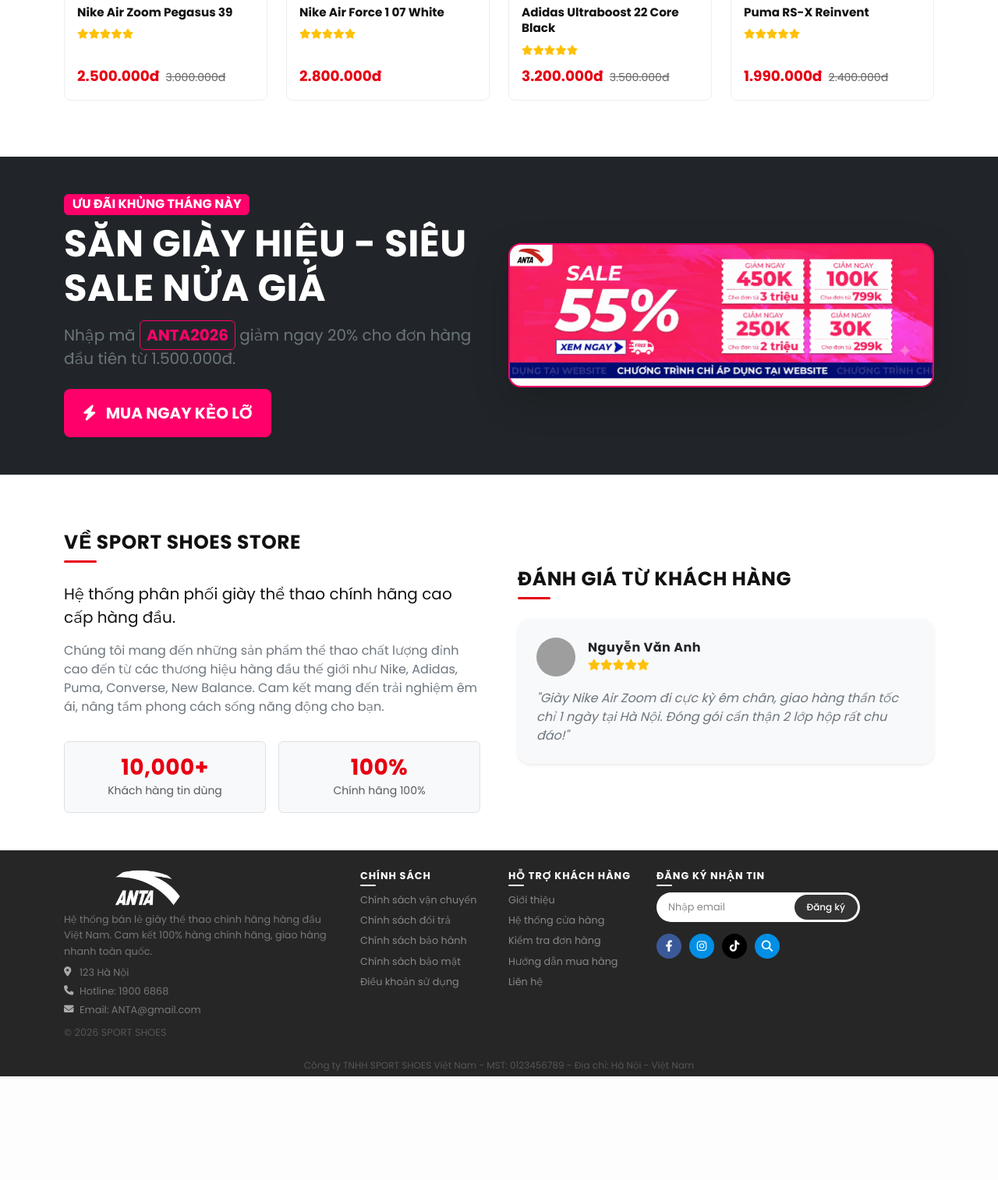
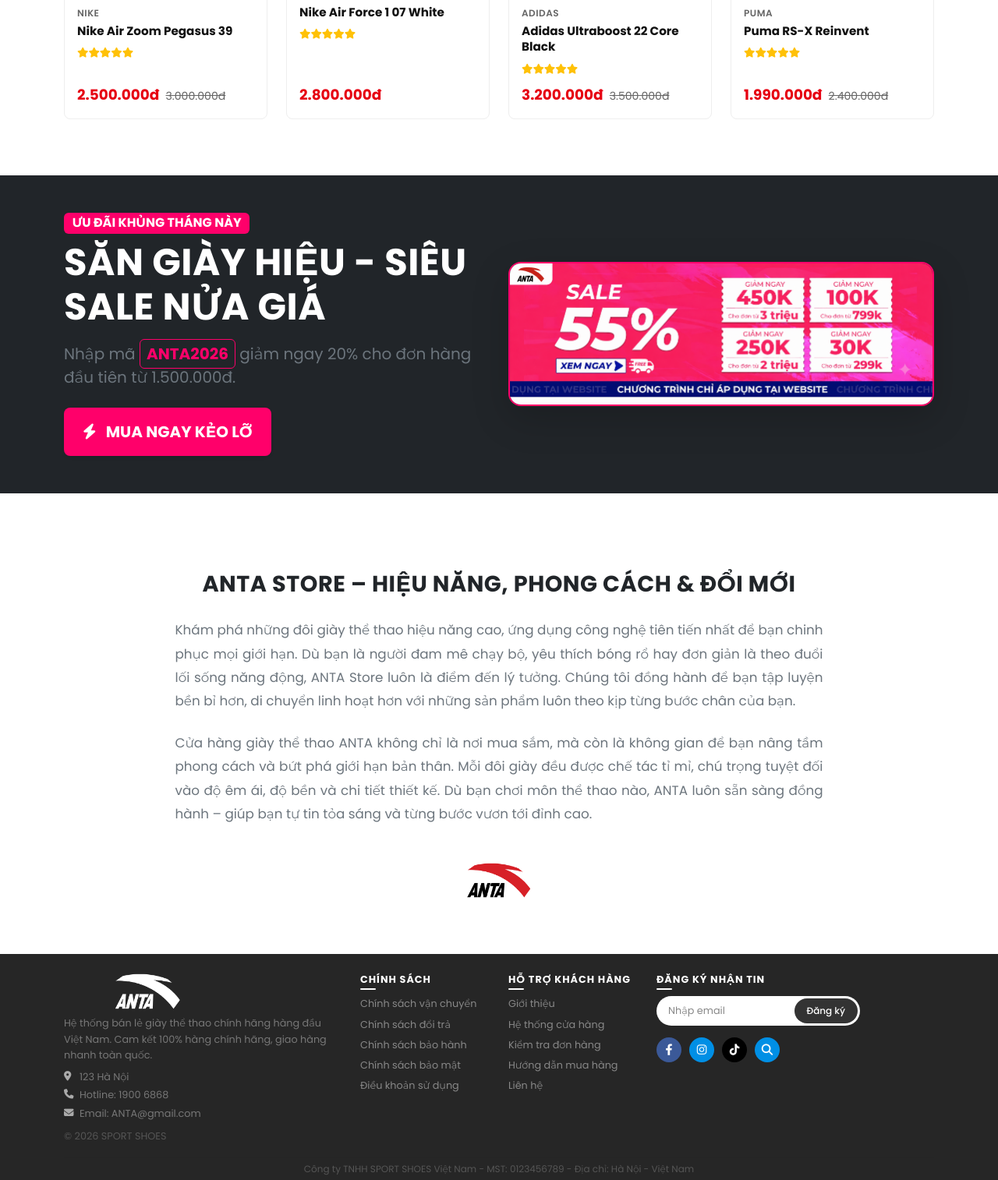
Before and after one commit to minhphi2302/sport-shoes-website, a PHP site: page / in a window 1280 px wide. Shown: the part 1808-3322 px from the top of the page at 78% size. Before the commit the page ends 3189 px from the top, so only its background shows below. Run offline with PHP 8.4, Linux system fonts and the light colour scheme; data that the repository does not hold is empty; grey boxes are pictures that could not be loaded.

Commit message:
[Client] - Trang người dùng

```diff
--- a/app/Views/client/home.php
+++ b/app/Views/client/home.php
@@ -174,19 +174,19 @@
                                         <?php
                                             $discountPercent = round((($product['price'] - $product['sale_price']) / $product['price']) * 100);
                                         ?>
-                                        <div class="badge-ribbon badge-ribbon-red">-<?= $discountPercent ?>%</div>
+                                        <div class="badge-ribbon badge-ribbon-red"><small>-</small><?= $discountPercent ?>%</div>
                                         <?php
                                             $fallbackImg = 'image/slide/slide' . (($product['product_id'] % 3) + 1) . '.avif';
                                             $imgSrc = !empty($product['image_url']) ? $product['image_url'] : $fallbackImg;
                                         ?>
                                         <div class="position-relative">
-                                            <a href="<?= ($_ENV['APP_URL'] ?? '') ?>/product/<?= $product['product_id'] ?>" class="text-decoration-none">
+                                            <a href="<?= ($_ENV['APP_URL'] ?? '') ?>/product/<?= $product['product_id'] ?>" class="text-decoration-none d-block">
                                                 <div style="background-color: #f8f9fa;" class="text-center p-2">
                                                     <img src="<?= htmlspecialchars(base_url($imgSrc)) ?>" class="img-fluid" style="height: 190px; object-fit: contain; width: 100%;" alt="<?= htmlspecialchars($product['name']) ?>">
                                                 </div>
                                             </a>
-                                            <div class="product-actions-overlay">
-                                                <a href="<?= ($_ENV['APP_URL'] ?? '') ?>/product/<?= $product['product_id'] ?>" class="btn-action-icon" title="Xem chi tiết"><i class="fa-solid fa-magnifying-glass"></i></a>
+                                            <div class="product-center-action">
+                                                <a href="<?= ($_ENV['APP_URL'] ?? '') ?>/product/<?= $product['product_id'] ?>" class="search-icon-btn" title="Xem chi tiết"><i class="fa-solid fa-magnifying-glass"></i></a>
                                             </div>
                                             <?php if (($product['quantity'] ?? 50) > 0): ?>
                                             <a href="<?= ($_ENV['APP_URL'] ?? '') ?>/cart/add/<?= $product['product_id'] ?>" class="btn-cart-hover position-absolute" style="bottom: 10px; right: 10px;" title="Thêm vào giỏ">
@@ -268,16 +268,17 @@
     <div class="container">
         <div class="d-flex flex-column flex-lg-row justify-content-between align-items-lg-center mb-4">
             <h2 class="section-title mb-3 mb-lg-0 text-uppercase fw-bold" style="font-size: 1.5rem;">GIÀY SNEAKER</h2>
-            <div class="d-flex flex-wrap gap-2">
+            <div class="d-flex flex-wrap gap-2" id="home-brand-filters">
                 <?php if (!empty($brands)): ?>
                     <?php foreach ($brands as $b): ?>
-                        <a href="<?= ($_ENV['APP_URL'] ?? '') ?>/products?brand_id=<?= $b['brand_id'] ?>" class="btn btn-brand-filter bg-transparent border btn-sm px-3 py-2 text-dark fw-semibold text-uppercase" style="font-size: 0.85rem;">GIÀY <?= htmlspecialchars($b['name']) ?></a>
+                        <a href="<?= ($_ENV['APP_URL'] ?? '') ?>/products?brand_id=<?= $b['brand_id'] ?>" class="btn btn-brand-filter bg-transparent border btn-sm px-3 py-2 text-dark fw-semibold text-uppercase" style="font-size: 0.85rem;" data-brand-id="<?= $b['brand_id'] ?>">GIÀY <?= htmlspecialchars($b['name']) ?></a>
                     <?php endforeach; ?>
                 <?php endif; ?>
-                <a href="<?= ($_ENV['APP_URL'] ?? '') ?>/products" class="btn btn-brand-filter bg-transparent border btn-sm px-3 py-2 text-dark fw-semibold text-uppercase" style="font-size: 0.85rem;">GIÀY CHÍNH HÃNG KHÁC</a>
+                <a href="#" class="btn btn-brand-filter bg-transparent border btn-sm px-3 py-2 text-dark fw-semibold text-uppercase active" style="font-size: 0.85rem;" data-brand-id="">TẤT CẢ</a>
             </div>
         </div>
 
+        <div id="home-product-container">
         <div class="row g-4">
             <?php if (!empty($featuredProducts)): ?>
                 <?php foreach ($featuredProducts as $product): ?>
@@ -295,7 +296,7 @@
                                     <?php
                                         $discountPercent = round((($product['price'] - $product['sale_price']) / $product['price']) * 100);
                                     ?>
-                                    <div class="badge-ribbon badge-ribbon-red" <?= $isNew ? 'style="left: 52px;"' : '' ?>>-<?= $discountPercent ?>%</div>
+                                    <div class="badge-ribbon badge-ribbon-red" <?= $isNew ? 'style="left: 43px;"' : '' ?>><small>-</small><?= $discountPercent ?>%</div>
                                 <?php endif; ?>
 
                                 <?php
@@ -305,8 +306,8 @@
                                 <a href="<?= ($_ENV['APP_URL'] ?? '') ?>/product/<?= $product['product_id'] ?>">
                                     <img src="<?= htmlspecialchars(base_url($imgSrc)) ?>" alt="<?= htmlspecialchars($product['name']) ?>">
                                 </a>
-                                <div class="product-actions-overlay">
-                                    <a href="<?= ($_ENV['APP_URL'] ?? '') ?>/product/<?= $product['product_id'] ?>" class="btn-action-icon" title="Xem chi tiết"><i class="fa-solid fa-magnifying-glass"></i></a>
+                                <div class="product-center-action">
+                                    <a href="<?= ($_ENV['APP_URL'] ?? '') ?>/product/<?= $product['product_id'] ?>" class="search-icon-btn" title="Xem chi tiết"><i class="fa-solid fa-magnifying-glass"></i></a>
                                 </div>
                                 <?php if (($product['quantity'] ?? 50) > 0): ?>
                                     <a href="<?= ($_ENV['APP_URL'] ?? '') ?>/cart/add/<?= $product['product_id'] ?>" class="btn-cart-hover" title="Thêm vào giỏ">
@@ -367,11 +368,14 @@
                 foreach ($demoProducts as $dp): ?>
                     <div class="col-6 col-md-4 col-lg-3">
                         <div class="product-card">
-                            <?php if ($dp['sale']): ?>
-                                <span class="product-badge-sale">SALE</span>
-                            <?php endif; ?>
                             <div class="product-img-wrapper">
-                                <img src="<?= $dp['img'] ?>" alt="<?= $dp['name'] ?>">
+                                <?php if ($dp['sale']): ?>
+                                    <div class="badge-ribbon badge-ribbon-red">SALE</div>
+                                <?php endif; ?>
+
+                                <a href="<?= ($_ENV['APP_URL'] ?? '') ?>/product/<?= $dp['id'] ?>" class="d-block position-absolute w-100 h-100" style="top:0; left:0; z-index: 5;">
+                                    <img src="<?= $dp['img'] ?>" alt="<?= $dp['name'] ?>">
+                                </a>
                                 <div class="product-actions-overlay">
                                     <a href="<?= ($_ENV['APP_URL'] ?? '') ?>/product/<?= $dp['id'] ?>" class="btn-action-icon" title="Xem chi tiết"><i class="fa-solid fa-magnifying-glass"></i></a>
                                 </div>
@@ -423,7 +427,8 @@
                 <?php endforeach; ?>
             <?php endif; ?>
         </div>
-    </div>
+        </div>
+        </div>
 </section>
 
 <!-- 5. BANNER KHUYẾN MÃI LARGE -->
@@ -446,49 +451,70 @@
 </section>
 
 <!-- 6. GIỚI THIỆU CỬA HÀNG & ĐÁNH GIÁ KHÁCH HÀNG -->
-<section class="py-5">
-    <div class="container">
-        <div class="row g-5 align-items-center">
-            <div class="col-lg-6">
-                <h2 class="section-title">Về Sport Shoes Store</h2>
-                <p class="lead">Hệ thống phân phối giày thể thao chính hãng cao cấp hàng đầu.</p>
-                <p class="text-secondary">
-                    Chúng tôi mang đến những sản phẩm thể thao chất lượng đỉnh cao đến từ các thương hiệu hàng đầu thế giới như Nike, Adidas, Puma, Converse, New Balance. Cam kết mang đến trải nghiệm êm ái, nâng tầm phong cách sống năng động cho bạn.
+<section class="py-5" style="background-color: #fff; color: #333;">
+    <div class="container py-4">
+        <div class="row justify-content-center">
+            <div class="col-lg-10 col-xl-9 text-center">
+                <h3 class="fw-bold mb-4 text-uppercase text-dark" style="font-size: 1.8rem; line-height: 1.4;">
+                     ANTA STORE – HIỆU NĂNG, PHONG CÁCH & ĐỔI MỚI
+                </h3>
+
+                <p class="mb-4 text-secondary" style="line-height: 1.8; font-size: 1.05rem; text-align: justify;">
+                    Khám phá những đôi giày thể thao hiệu năng cao, ứng dụng công nghệ tiên tiến nhất để bạn chinh phục mọi giới hạn. Dù bạn là người đam mê chạy bộ, yêu thích bóng rổ hay đơn giản là theo đuổi lối sống năng động, ANTA Store luôn là điểm đến lý tưởng. Chúng tôi đồng hành để bạn tập luyện bền bỉ hơn, di chuyển linh hoạt hơn với những sản phẩm luôn theo kịp từng bước chân của bạn.
                 </p>
-                <div class="row g-3 mt-3">
-                    <div class="col-6">
-                        <div class="p-3 bg-light rounded text-center border">
-                            <h3 class="fw-bold text-red mb-0">10,000+</h3>
-                            <small class="text-muted">Khách hàng tin dùng</small>
-                        </div>
-                    </div>
-                    <div class="col-6">
-                        <div class="p-3 bg-light rounded text-center border">
-                            <h3 class="fw-bold text-red mb-0">100%</h3>
-                            <small class="text-muted">Chính hãng 100%</small>
-                        </div>
-                    </div>
-                </div>
-            </div>
 
-            <!-- Customer Reviews -->
-            <div class="col-lg-6">
-                <h2 class="section-title">Đánh giá từ khách hàng</h2>
-                <div class="card border-0 bg-light p-4 rounded-4 shadow-sm mb-3">
-                    <div class="d-flex align-items-center mb-3">
-                        <img src="https://images.unsplash.com/photo-1534528741775-53994a69daeb?auto=format&fit=crop&w=100&q=80" class="rounded-circle me-3" width="50" height="50" alt="Avatar">
-                        <div>
-                            <h6 class="fw-bold mb-0">Nguyễn Văn Anh</h6>
-                            <small class="text-warning"><i class="fa-solid fa-star"></i><i class="fa-solid fa-star"></i><i class="fa-solid fa-star"></i><i class="fa-solid fa-star"></i><i class="fa-solid fa-star"></i></small>
-                        </div>
-                    </div>
-                    <p class="card-text text-secondary fst-italic">"Giày Nike Air Zoom đi cực kỳ êm chân, giao hàng thần tốc chỉ 1 ngày tại Hà Nội. Đóng gói cẩn thận 2 lớp hộp rất chu đáo!"</p>
+                <p class="mb-5 text-secondary" style="line-height: 1.8; font-size: 1.05rem; text-align: justify;">
+                    Cửa hàng giày thể thao ANTA không chỉ là nơi mua sắm, mà còn là không gian để bạn nâng tầm phong cách và bứt phá giới hạn bản thân. Mỗi đôi giày đều được chế tác tỉ mỉ, chú trọng tuyệt đối vào độ êm ái, độ bền và chi tiết thiết kế. Dù bạn chơi môn thể thao nào, ANTA luôn sẵn sàng đồng hành – giúp bạn tự tin tỏa sáng và từng bước vươn tới đỉnh cao.
+                </p>
+
+                <div class="mt-4">
+                    <img src="<?= base_url('image/logo.webp') ?>" alt="ANTA Logo" style="height: 45px; object-fit: contain;">
                 </div>
             </div>
         </div>
     </div>
 </section>
 
+<script>
+document.addEventListener('DOMContentLoaded', function() {
+    const brandFilters = document.querySelectorAll('#home-brand-filters .btn-brand-filter');
+    const productContainer = document.getElementById('home-product-container');
+
+    if (brandFilters.length > 0 && productContainer) {
+        brandFilters.forEach(btn => {
+            btn.addEventListener('click', function(e) {
+                e.preventDefault();
+
+                // Active state
+                brandFilters.forEach(b => b.classList.remove('active'));
+                this.classList.add('active');
+
+                const brandId = this.getAttribute('data-brand-id');
+                const baseUrl = '<?= ($_ENV['APP_URL'] ?? '') ?>';
+                const url = brandId ? `${baseUrl}/products?brand_id=${brandId}&home=1` : `${baseUrl}/products?home=1`;
+
+                // Fetch new products
+                productContainer.style.opacity = '0.5';
+                fetch(url, {
+                    headers: {
+                        'X-Requested-With': 'XMLHttpRequest'
+                    }
+                })
+                .then(res => res.text())
+                .then(html => {
+                    productContainer.innerHTML = html;
+                    productContainer.style.opacity = '1';
+                })
+                .catch(err => {
+                    console.error('Error fetching products:', err);
+                    productContainer.style.opacity = '1';
+                });
+            });
+        });
+    }
+});
+</script>
+
 <?php
 require __DIR__ . '/layouts/footer.php';
 ?>
```
